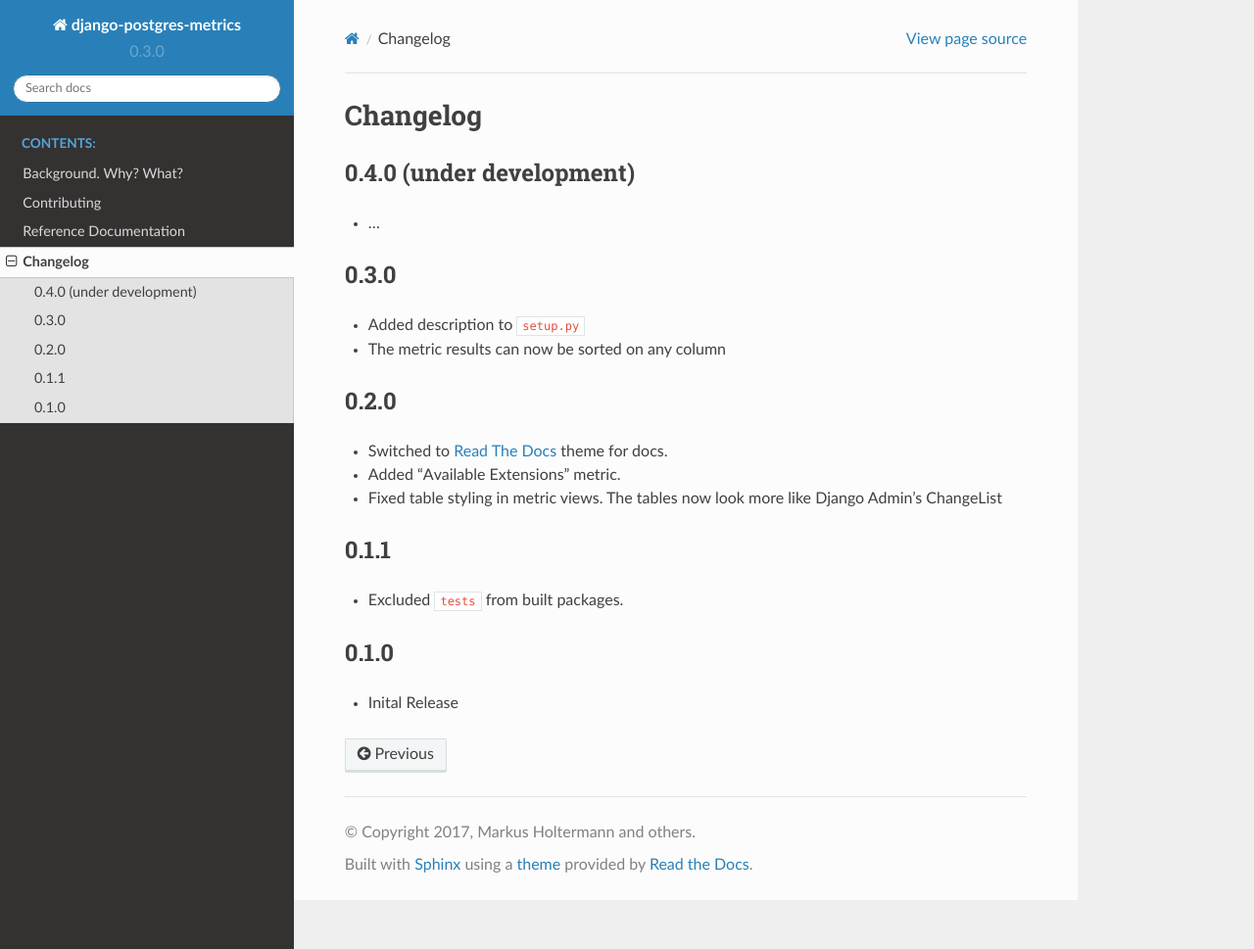
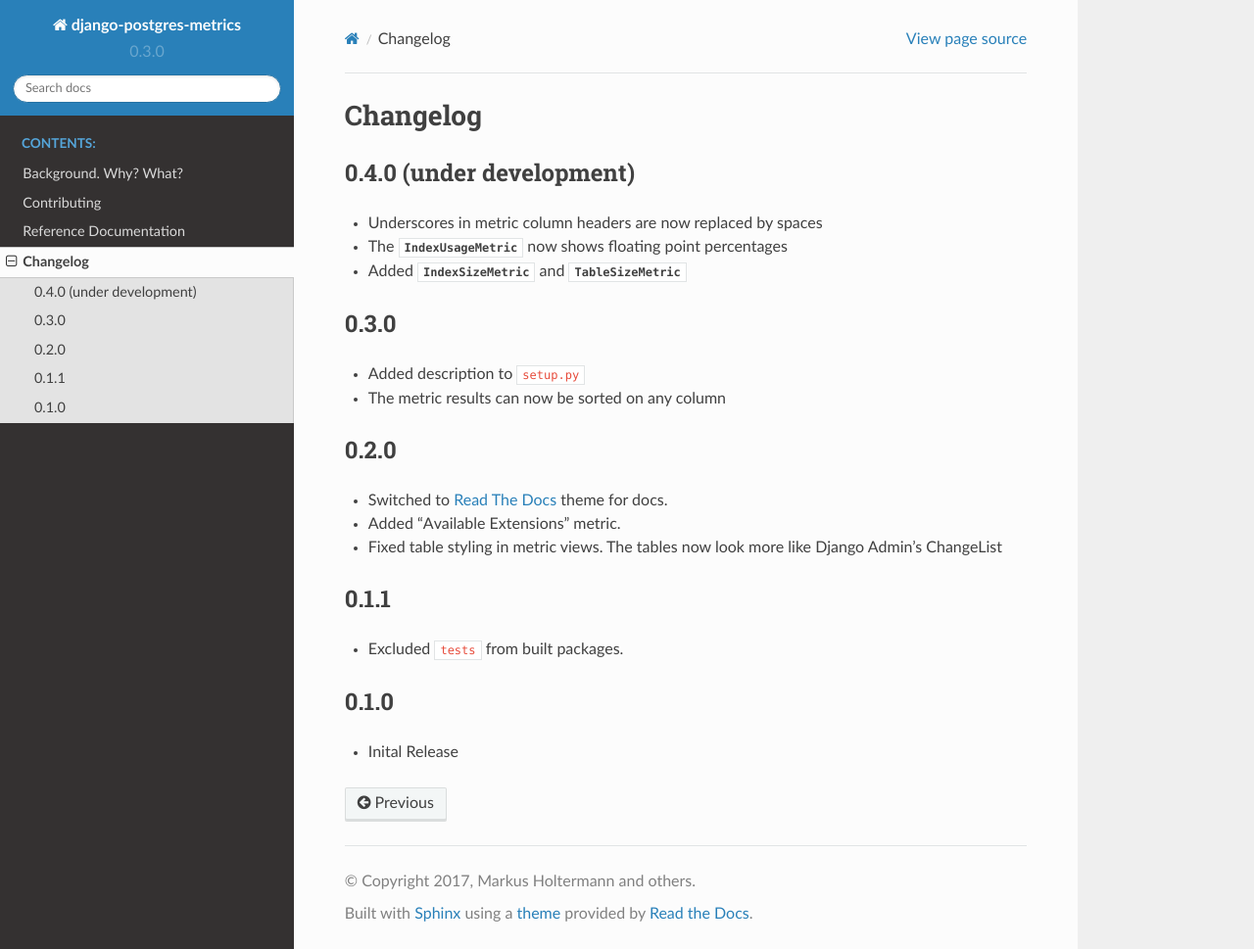
Before and after one commit to django-postgres-metrics/django-postgres-metrics, a Sphinx documentation site: the page built from docs/source/changelog.rst, in a window 1280 px wide and 969 px high. Shown: the whole window at 98% size. Built offline with Sphinx 7.4.7 and the Read the Docs theme 2.0.0, drawn with Linux system fonts in a browser that asks for light colours.

Commit message:
Fixup changelog

```diff
--- a/docs/source/changelog.rst
+++ b/docs/source/changelog.rst
@@ -2,10 +2,16 @@
 Changelog
 =========
 
+.. currentmodule:: postgres_metrics
+
 0.4.0 (under development)
 =========================
 
-* ...
+* Underscores in metric column headers are now replaced by spaces
+
+* The :class:`~metrics.IndexUsageMetric` now shows floating point percentages
+
+* Added :class:`~metrics.IndexSizeMetric` and :class:`~metrics.TableSizeMetric`
 
 0.3.0
 =====
--- a/docs/source/ref/postgres_metrics.metrics.rst
+++ b/docs/source/ref/postgres_metrics.metrics.rst
@@ -29,4 +29,8 @@ Metrics
 
 .. autoclass:: CacheHitsMetric()
 
+.. autoclass:: IndexSizeMetric()
+
 .. autoclass:: IndexUsageMetric()
+
+.. autoclass:: TableSizeMetric()
```
